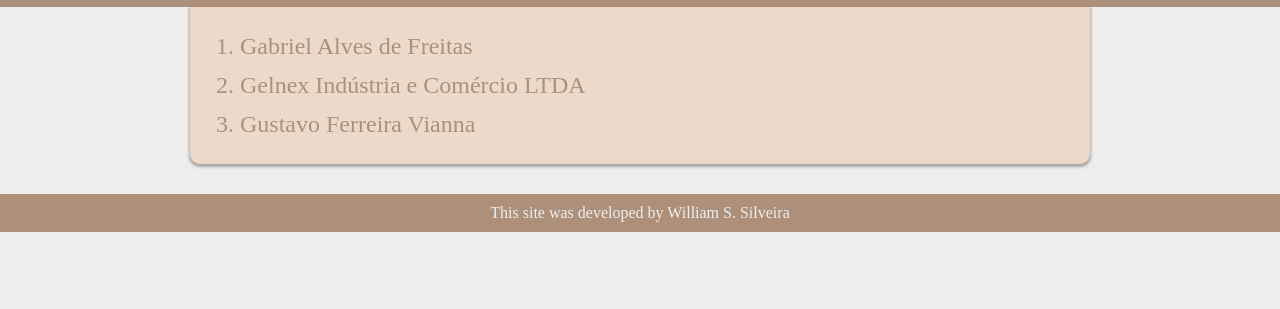
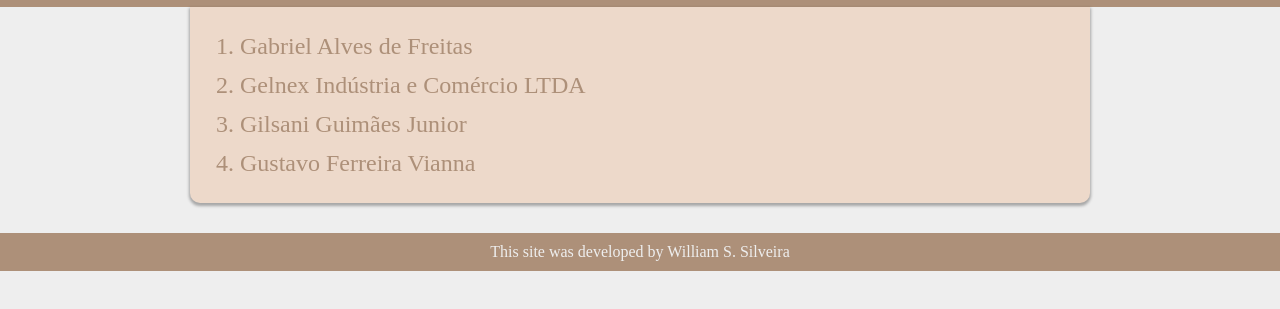
Before and after one commit to Central-Willian/projeto-casa-de-bombas, a plain HTML site: page clientsList/menuG.html in a window 1280 px wide. Shown: the part 113-422 px from the top of the page. Drawn offline with Linux system fonts and the light colour scheme.

Commit message:
Update menuG.html

```diff
--- a/clientsList/menuG.html
+++ b/clientsList/menuG.html
@@ -85,7 +85,8 @@
 		<ol>
 			<li><a href="../clientsMenu/01-G.html">Gabriel Alves de Freitas</a>
 			<li><a href="../clientsMenu/02-G.html">Gelnex Indústria e Comércio LTDA</a>
-			<li><a href="../clientsMenu/03-G.html">Gustavo Ferreira Vianna</a>
+			<li><a href="../clientsMenu/03-G.html">Gilsani Guimães Junior</a>
+			<li><a href="../clientsMenu/04-G.html">Gustavo Ferreira Vianna</a>
 		</ol>
 
 	</main>
```
